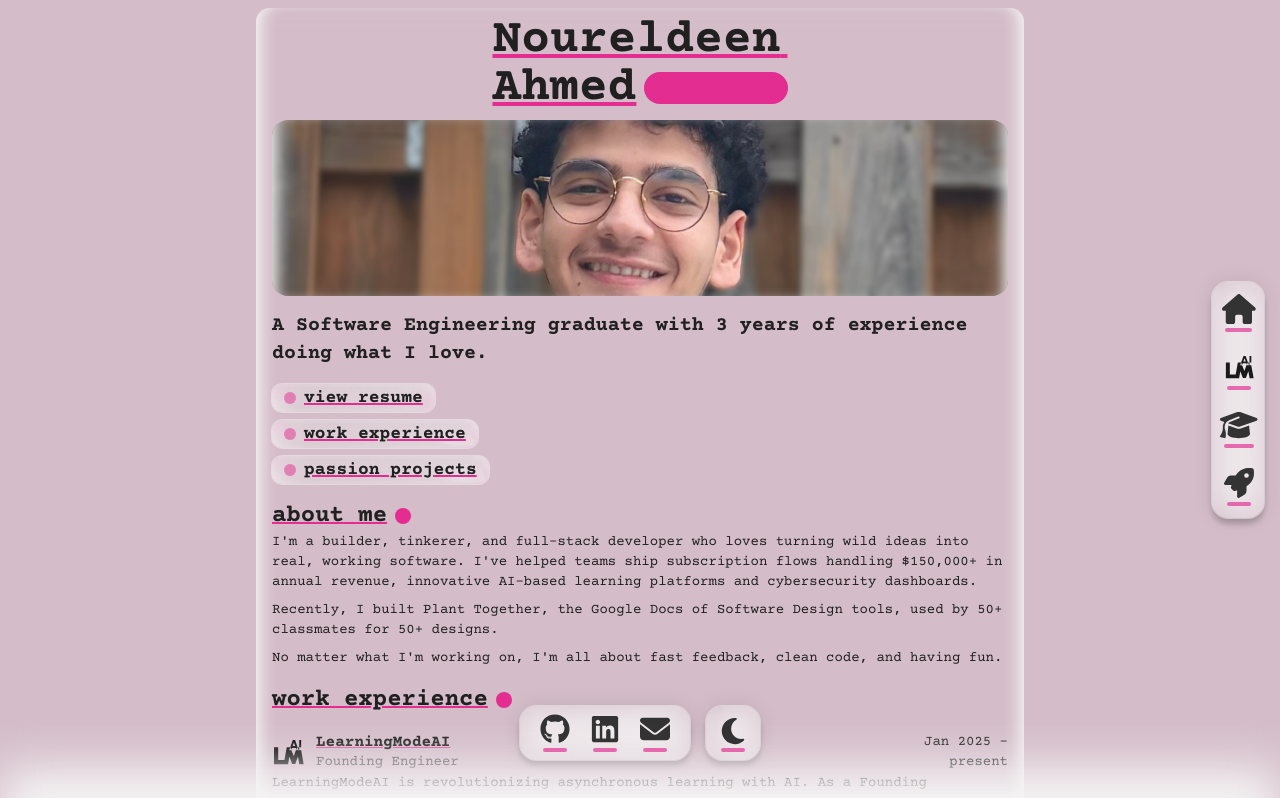
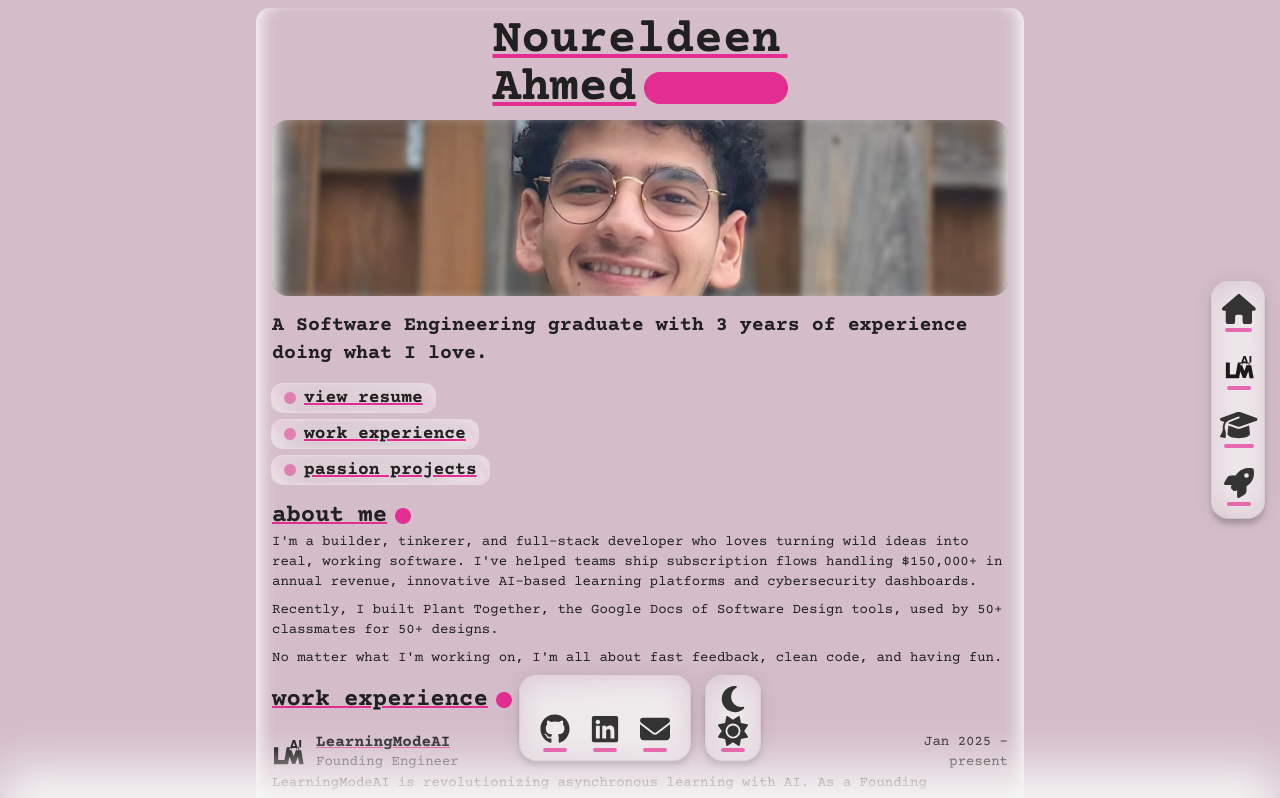
Before and after one commit to nnourr/portfolio-website, a React (Vite) app: page / in a window 1280 px wide. Shown: the top 798 px of the page. Built offline with nearby package versions, Linux system fonts and the light colour scheme; a web font is replaced by a local one.

Commit message:
sun icon

```diff
--- a/src/components/BottomBar.tsx
+++ b/src/components/BottomBar.tsx
@@ -1,4 +1,4 @@
-import { faEnvelope, faMoon } from '@fortawesome/free-solid-svg-icons';
+import { faEnvelope, faMoon, faSun } from '@fortawesome/free-solid-svg-icons';
 import { FontAwesomeIcon } from '@fortawesome/react-fontawesome';
 import Button from './Button';
 import Glass from './Glass';
@@ -64,7 +64,12 @@ export default function BottomBar() {
               <FontAwesomeIcon
                 icon={faMoon}
                 key="moon"
-                className="z-50 aspect-square"
+                className="z-50 aspect-square dark:hidden"
+              />
+              <FontAwesomeIcon
+                icon={faSun}
+                key="sun"
+                className="z-50 hidden aspect-square dark:block"
               />
               <div className="bg-accent h-1 w-4/5 rounded-full opacity-75" />
             </div>
```
